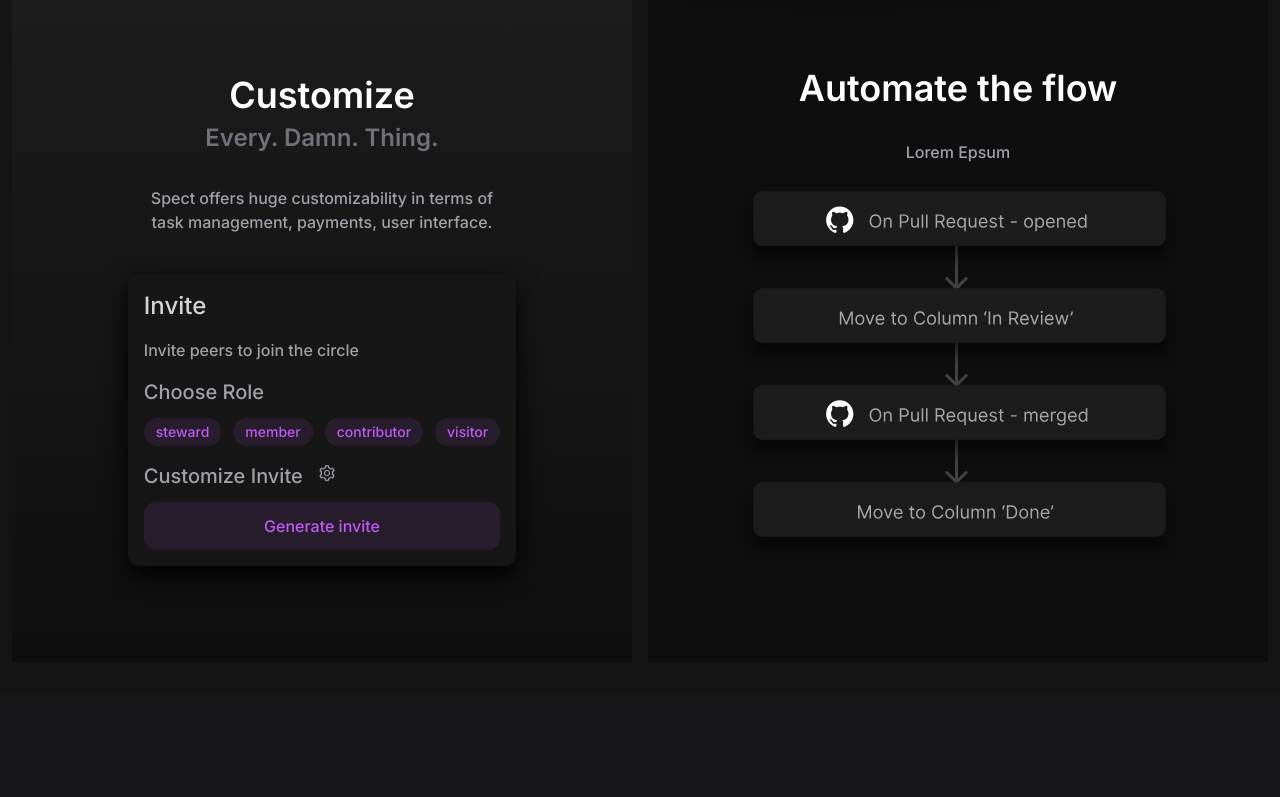
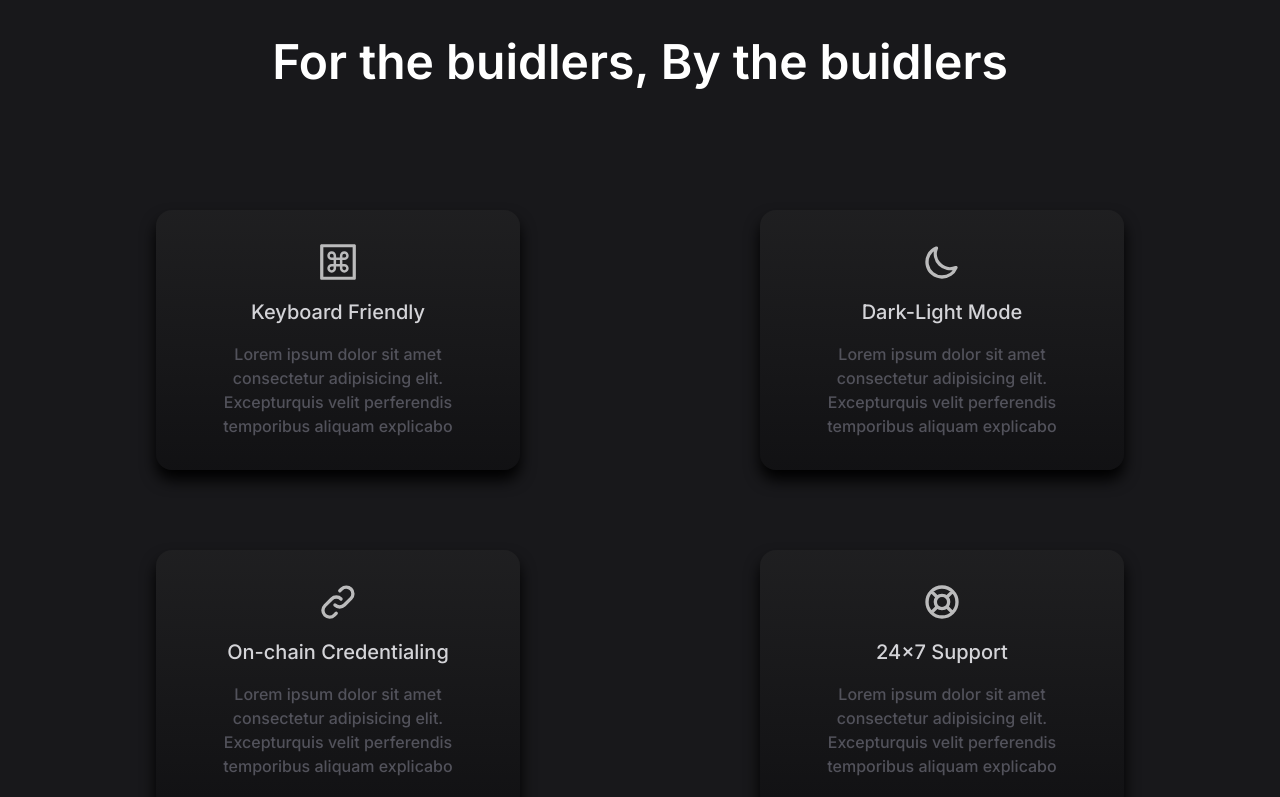
Before and after one commit to harrialeksi/spect_landingpage, a React (Vite) app: page / in a window 1280 px wide. Shown: the part 2998-3795 px from the top of the page. Built offline with nearby package versions, Linux system fonts and the light colour scheme.

Commit message:
svg rasterize & feature code

```diff
--- a/src/modules/2-About-Spect/index.tsx
+++ b/src/modules/2-About-Spect/index.tsx
@@ -2,7 +2,8 @@
 
 function About() {
   return (
-    <div className="bg-black h-screen">
+    <div className="bg-black h-full">
+      <Spline scene="https://prod.spline.design/48ZCmSonVkOJoU14/scene.splinecode" />
     </div>
   );
 }
--- a/src/modules/3-Spect-Verse/Organize.tsx
+++ b/src/modules/3-Spect-Verse/Organize.tsx
@@ -22,6 +22,7 @@
     transition-duration: 0.7s;
   }
   min-height: 4rem;
+  max-width: 30rem;
   display: flex;
   flex-direction: column;
   flex-wrap: wrap;
--- a/src/modules/4-Features/index.tsx
+++ b/src/modules/4-Features/index.tsx
@@ -4,6 +4,33 @@
 const Card = styled.div`
   box-shadow: 0px 10px 15px black;
 `;
+
+const features = [
+  {
+    icon: "Mac",
+    title: "Keyboard Friendly",
+    content:
+      "Lorem ipsum dolor sit amet consectetur adipisicing elit. Excepturquis velit perferendis temporibus aliquam explicabo",
+  },
+  {
+    icon: "Moon",
+    title: "Dark-Light Mode",
+    content:
+      "Lorem ipsum dolor sit amet consectetur adipisicing elit. Excepturquis velit perferendis temporibus aliquam explicabo",
+  },
+  {
+    icon: "Chain",
+    title: "On-chain Credentialing",
+    content:
+      "Lorem ipsum dolor sit amet consectetur adipisicing elit. Excepturquis velit perferendis temporibus aliquam explicabo",
+  },
+  {
+    icon: "Support",
+    title: "24x7 Support",
+    content:
+      "Lorem ipsum dolor sit amet consectetur adipisicing elit. Excepturquis velit perferendis temporibus aliquam explicabo",
+  },
+];
 
 export default function Features() {
   return (
@@ -12,21 +39,17 @@
         For the buidlers, By the buidlers
       </p>
       <div className="h-full grid grid-cols-2 gap-4 m-3 px-4">
+        {features.map((feature) => {
+          return (
             <div className="lg:col-span-1 md:col-span-2 sm:col-span-2 p-8 lg:mx-20">
               <Card className="w-full bg-gradientTwo rounded-2xl p-8 flex flex-col gap-4 items-center text-center">
+                {feature.icon == "Mac" && (
                   <MacCommandOutlined
                     style={{ fontSize: "2.5rem" }}
                     className="opacity-70"
                   />
-            <p className="text-xl text-zinc-300">Keyboard Friendly</p>
-            <p className="text-zinc-600">
-              Lorem ipsum dolor sit amet consectetur adipisicing elit. Excepturi
-              quis velit perferendis temporibus aliquam explicabo.{" "}
-            </p>
-          </Card>
-        </div>
-        <div className="lg:col-span-1 md:col-span-2 sm:col-span-2 p-8 lg:mx-20">
-          <Card className="w-full bg-gradientTwo rounded-2xl p-8 flex flex-col gap-4 items-center text-center">
+                )}
+                {feature.icon == "Moon" && (
                   <svg
                     xmlns="http://www.w3.org/2000/svg"
                     fill="none"
@@ -42,15 +65,8 @@
                       d="M20.354 15.354A9 9 0 018.646 3.646 9.003 9.003 0 0012 21a9.003 9.003 0 008.354-5.646z"
                     />
                   </svg>
-            <p className="text-xl text-zinc-300">Dark-Light Mode</p>
-            <p className="text-zinc-600">
-              Lorem ipsum dolor sit amet consectetur adipisicing elit. Excepturi
-              quis velit perferendis temporibus aliquam explicabo.{" "}
-            </p>
-          </Card>
-        </div>
-        <div className="lg:col-span-1 md:col-span-2 sm:col-span-2 p-8 lg:mx-20">
-          <Card className="w-full bg-gradientTwo rounded-2xl p-8 flex flex-col gap-4 items-center text-center">
+                )}
+                {feature.icon == "Chain" && (
                   <svg
                     xmlns="http://www.w3.org/2000/svg"
                     fill="none"
@@ -66,15 +82,8 @@
                       d="M13.828 10.172a4 4 0 00-5.656 0l-4 4a4 4 0 105.656 5.656l1.102-1.101m-.758-4.899a4 4 0 005.656 0l4-4a4 4 0 00-5.656-5.656l-1.1 1.1"
                     />
                   </svg>
-            <p className="text-xl text-zinc-300">On-chain Credentialing</p>
-            <p className="text-zinc-600">
-              Lorem ipsum dolor sit amet consectetur adipisicing elit. Excepturi
-              quis velit perferendis temporibus aliquam explicabo.{" "}
-            </p>
-          </Card>
-        </div>
-        <div className="lg:col-span-1 md:col-span-2 sm:col-span-2 p-8 lg:mx-20">
-          <Card className="w-full bg-gradientTwo rounded-2xl p-8 flex flex-col gap-4 items-center text-center">
+                )}
+                {feature.icon == "Support" && (
                   <svg
                     xmlns="http://www.w3.org/2000/svg"
                     fill="none"
@@ -90,13 +99,13 @@
                       d="M18.364 5.636l-3.536 3.536m0 5.656l3.536 3.536M9.172 9.172L5.636 5.636m3.536 9.192l-3.536 3.536M21 12a9 9 0 11-18 0 9 9 0 0118 0zm-5 0a4 4 0 11-8 0 4 4 0 018 0z"
                     />
                   </svg>
-            <p className="text-xl text-zinc-300">24x7 Support</p>
-            <p className="text-zinc-600">
-              Lorem ipsum dolor sit amet consectetur adipisicing elit. Excepturi
-              quis velit perferendis temporibus aliquam explicabo.{" "}
-            </p>
+                )}
+                <p className="text-xl text-zinc-300">{feature.title}</p>
+                <p className="text-zinc-600">{feature.content}</p>
               </Card>
             </div>
+          );
+        })}
       </div>
     </div>
   );
```
Also changed, not shown: 1 other file (tests, documents, lock files or other folders). Lines whose indentation alone changed are shown as unchanged.
